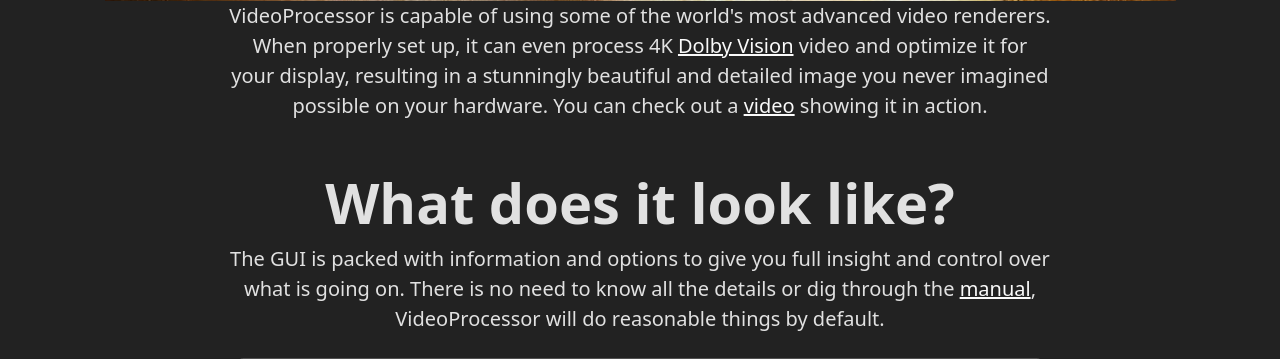
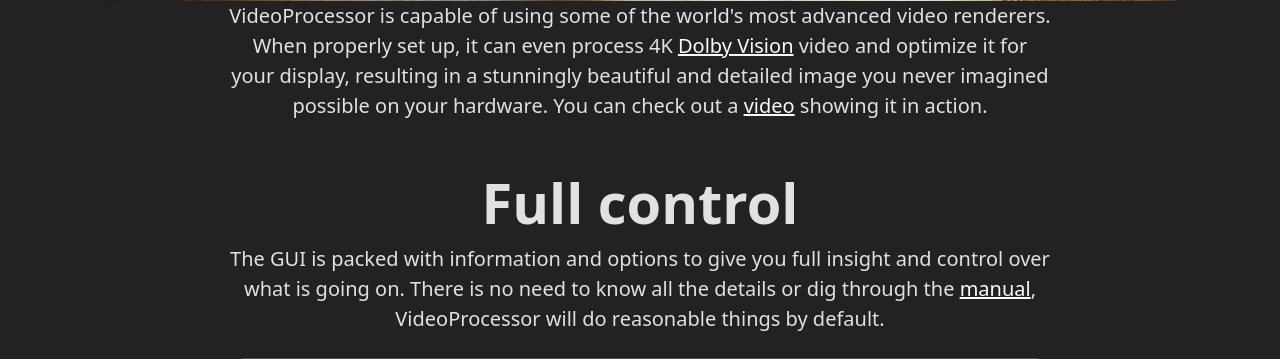
Before and after one commit to defl/videoprocessor_website, a Flask app: page / in a window 1280 px wide. Shown: the part 875-1234 px from the top of the page. Run offline with Flask 2, Linux system fonts and the light colour scheme; some libraries are stand-ins or nearby versions.

Commit message:
Full control title

```diff
--- a/site/templates/index.html
+++ b/site/templates/index.html
@@ -48,7 +48,7 @@
     </div>
 
     <div class="px-4 my-5 text-center">
-        <h1 class="display-4 fw-bold">What does it look like?</h1>
+        <h1 class="display-4 fw-bold">Full control</h1>
         <div class="col-lg-8 mx-auto">
             <p class="lead mb-4">
                 The GUI is packed with information and options to give you full insight and control over what is going on.
```
